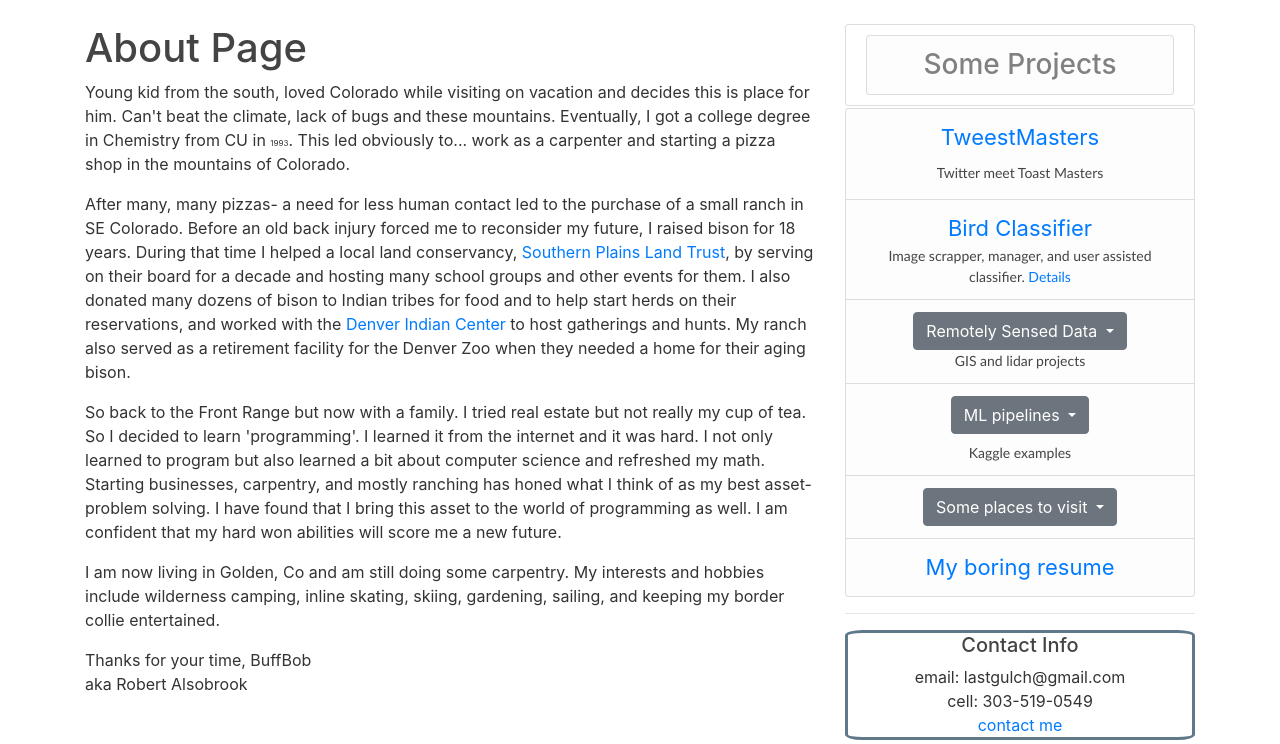
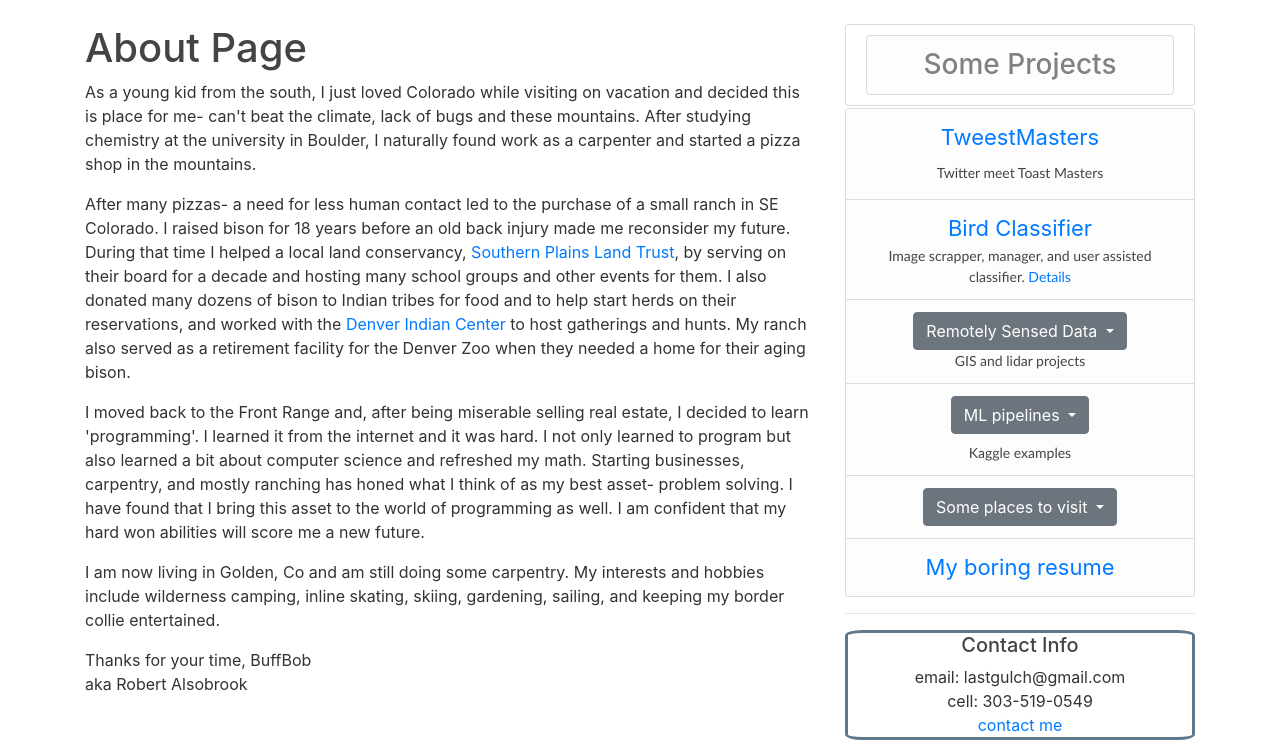
Before and after one commit to buffbob/myweb, a Flask app: page /about in a window 1280 px wide. Shown: the part 56-800 px from the top of the page. Run offline with Flask 2, Linux system fonts and the light colour scheme; some libraries are stand-ins or nearby versions.

Commit message:
edit about

```diff
--- a/myweb/templates/users/about.html
+++ b/myweb/templates/users/about.html
@@ -2,15 +2,13 @@
 {% block content %}
     <h1>About Page</h1>
 <div>
-    <p> Young kid from the south, loved Colorado while visiting on vacation and decides this is
-        place for him. Can't beat the climate, lack of bugs and these mountains. Eventually, I
-        got a college degree in Chemistry from CU in <span style="font-size:8px;">1993</span>.
-        This led obviously to...  work as a carpenter and starting a pizza shop in the mountains of
-        Colorado.</p>
+    <p> As a young kid from the south, I just loved Colorado while visiting on vacation and decided this is
+        place for me- can't beat the climate, lack of bugs and these mountains. After studying chemistry at the
+        university in Boulder, I naturally found work as a carpenter and started a pizza shop in the mountains.</p>
 
-    <p> After many, many pizzas- a need for less human contact led to the purchase of a small ranch
-        in SE Colorado. Before an old back injury forced me to reconsider my future, I raised bison
-        for 18 years. During that time I helped a local land
+    <p> After many pizzas- a need for less human contact led to the purchase of a small ranch
+        in SE Colorado. I raised bison for 18 years before an old back injury made me reconsider my future.
+        During that time I helped a local land
         conservancy, <a href="http://southernplains.org/">Southern Plains Land Trust</a>, by serving on their
         board for a decade and hosting many school groups and other events for them. I also donated many dozens of bison to
         Indian tribes for food and to help start herds on their reservations, and worked with the
@@ -19,7 +17,7 @@
     </p>
 
     <p>
-        So back to the Front Range but now with a family. I tried real estate but not really my cup of tea. So I decided to learn
+        I moved back to the Front Range and, after being miserable selling real estate, I decided to learn
         'programming'. I learned it from the internet and it was hard. I not only learned to program but also learned a bit about computer
         science and refreshed my math. Starting businesses, carpentry, and mostly ranching has honed
         what I think of as my best asset- problem solving. I have found that I bring this asset to the world of programming as well.
```
